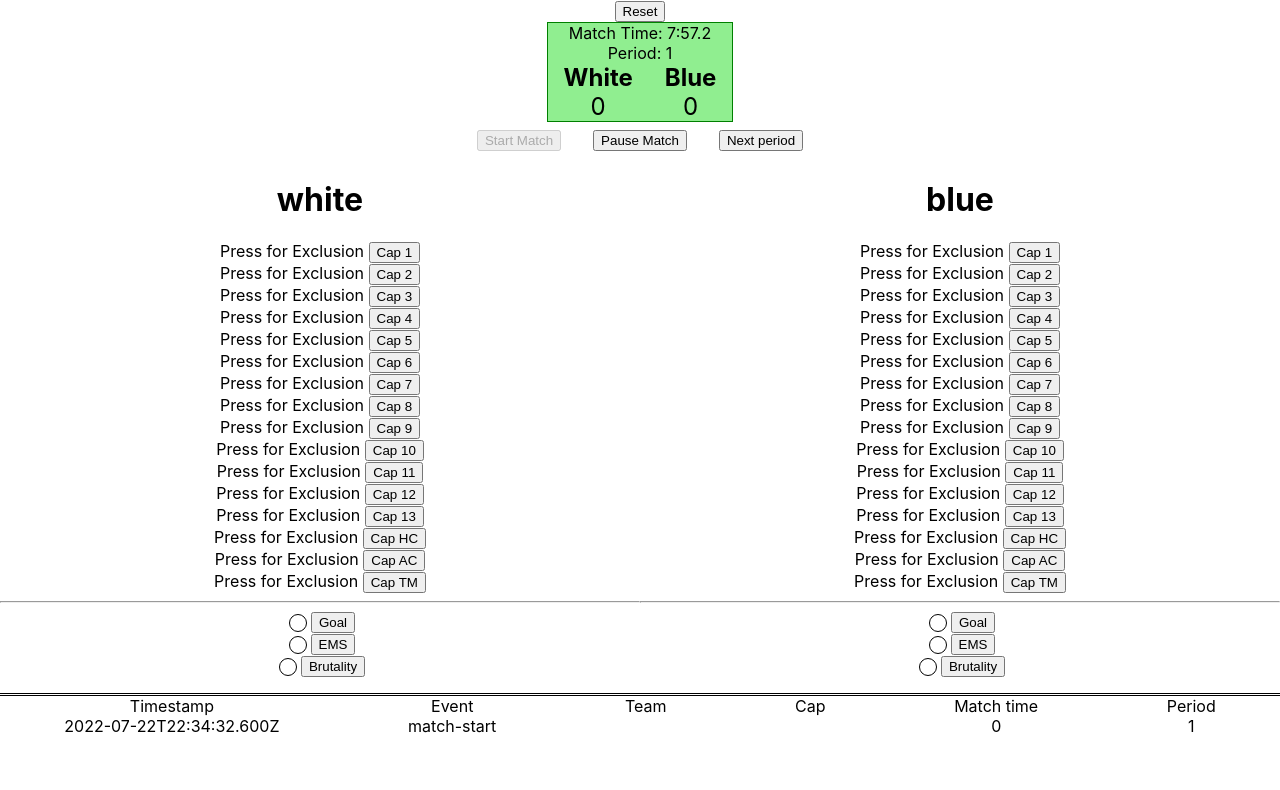
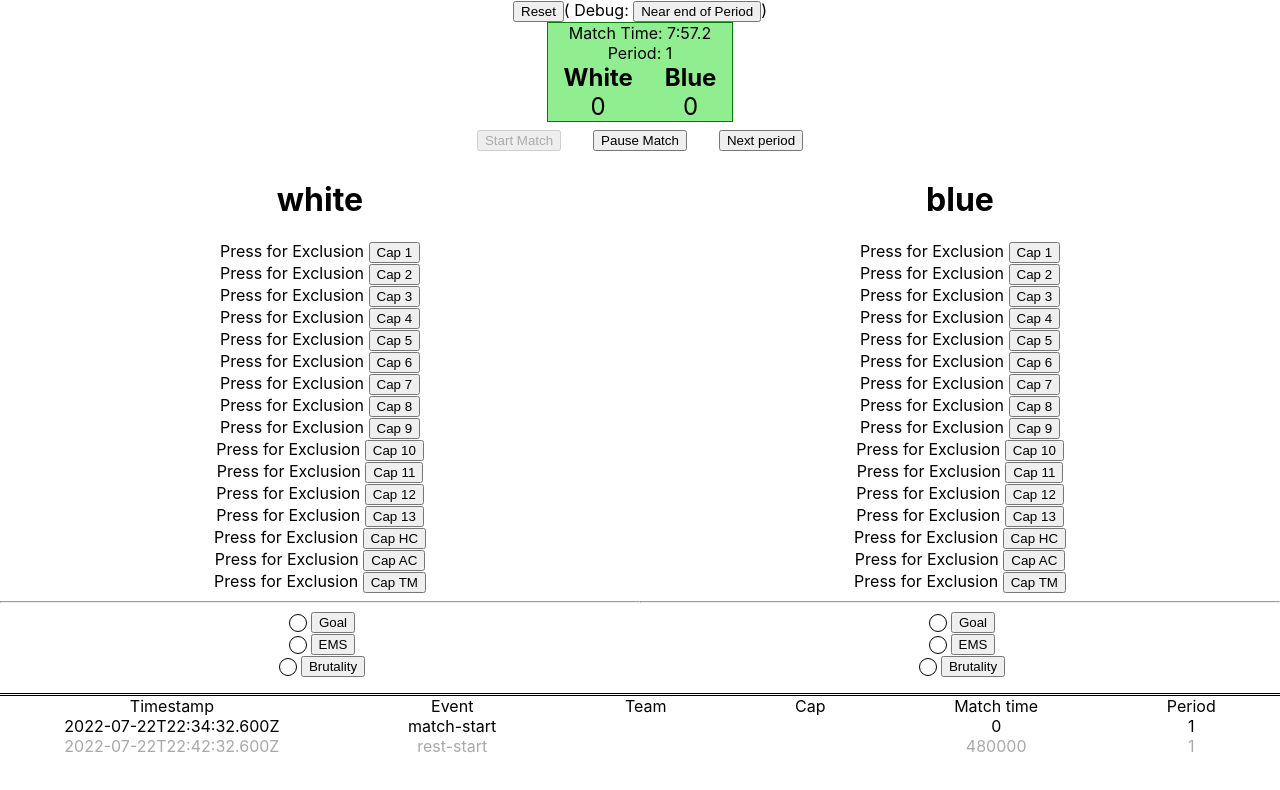
Before and after one commit to thecodeite/water-polo-scoreboard, a React (Create React App) app: page / in a window 1280 px wide. Both pictures are taken after a click on the button "Start Match". Shown: the top 790 px of the page. Built offline with nearby package versions, Linux system fonts and the light colour scheme.

Commit message:
Add rest period

```diff
--- a/src/App.scss
+++ b/src/App.scss
@@ -1,10 +1,3 @@
 .App {
   text-align: center;
 }
-
-.EventLog {
-  margin-top: 16px;
-  border-top: 3px double black;
-  display: grid;
-  grid-template-columns: repeat(6, auto);
-}
--- a/src/App.tsx
+++ b/src/App.tsx
@@ -5,6 +5,7 @@ import { GlobalControls } from './components/GlobalControls';
 import { TeamControls } from './components/TeamControls';
 import { EventLog } from './components/EventLog';
 import { reduceState, withMatchTime } from './reducers';
+import { stamp, startMatch } from './events';
 
 function App() {
   const [events, setEvents] = useState<GameEvent[]>([]);
@@ -16,10 +17,21 @@ function App() {
     setEvents([]);
   };
 
+  const resetToNeop = () => {
+    const sme = {
+      ...startMatch(),
+      timestamp: stamp() - 7.5 * 60 * 1000,
+    };
+    setEvents([sme]);
+  };
+
   return (
     <div className="App">
       <div>
         <button onClick={() => reset()}>Reset</button>
+        {'( Debug: '}
+        <button onClick={() => resetToNeop()}>Near end of Period</button>
+        {')'}
       </div>
       <ScorerScreen globalState={globalState} />
       <GlobalControls globalState={globalState} addEvent={addEvent} />
--- /dev/null
+++ b/src/components/EventLog.scss
@@ -0,0 +1,10 @@
+.EventLog {
+  margin-top: 16px;
+  border-top: 3px double black;
+  display: grid;
+  grid-template-columns: repeat(6, auto);
+
+  .v {
+    color: darkgrey;
+  }
+}
--- a/src/components/EventLog.tsx
+++ b/src/components/EventLog.tsx
@@ -1,4 +1,6 @@
 import React from 'react';
+
+import './EventLog.scss';
 
 export function EventLog({ events }: { events: GameEventWithMatchTime[] }) {
   return (
@@ -11,12 +13,12 @@ export function EventLog({ events }: { events: GameEventWithMatchTime[] }) {
       <div>Period</div>
       {events.map((event) => (
         <React.Fragment key={event.id}>
-          <div>{new Date(event.timestamp).toISOString()}</div>
-          <div>{event.name}</div>
-          <div>{event.team}</div>
-          <div>{event.cap}</div>
-          <div>{event.matchTime}</div>
-          <div>{event.period}</div>
+          <div className={event.isVirtual ? 'v' : undefined}>{new Date(event.timestamp).toISOString()}</div>
+          <div className={event.isVirtual ? 'v' : undefined}>{event.name}</div>
+          <div className={event.isVirtual ? 'v' : undefined}>{event.team}</div>
+          <div className={event.isVirtual ? 'v' : undefined}>{event.cap}</div>
+          <div className={event.isVirtual ? 'v' : undefined}>{event.matchTime}</div>
+          <div className={event.isVirtual ? 'v' : undefined}>{event.period}</div>
         </React.Fragment>
       ))}
     </div>
--- a/src/components/ScorerScreen.tsx
+++ b/src/components/ScorerScreen.tsx
@@ -17,8 +17,11 @@ export function ScorerScreen({ globalState }: { globalState: GlobalState }) {
     return () => clearInterval(h);
   }, [timeBeforePause, unPausedAt]);
 
-  const timeLeftSigned = 8 * 60 * 1000 - clock;
-  const sign = timeLeftSigned < 0 ? '-' : '';
+  let timeLeftSigned = 8 * 60 * 1000 - clock;
+  const inRest = timeLeftSigned < 0;
+  if (timeLeftSigned < -2 * 60 * 1000) {
+    timeLeftSigned = -2 * 60 * 1000;
+  }
   const timeLeft = Math.abs(timeLeftSigned);
   const minutes = Math.floor(timeLeft / 60000).toString();
   const seconds = Math.floor((timeLeft % 60000) / 1000)
@@ -29,9 +32,9 @@ export function ScorerScreen({ globalState }: { globalState: GlobalState }) {
   return (
     <div className="ScorerScreen">
       <div>
-        Match Time: {sign}
-        {minutes}:{seconds}.{tenths}
+        Match Time: {minutes}:{seconds}.{tenths}
       </div>
+      {inRest ? <div>Rest</div> : undefined}
       <div>Period: {period}</div>
       <div className="ScorerScreen-teams">
         <TeamStats clock={clock} title={'White'} teamStats={globalState.white} />
--- a/src/events.ts
+++ b/src/events.ts
@@ -3,49 +3,53 @@ export function stamp() {
 }
 
 let idState = 0;
-function nextId() {
+export function nextId() {
   idState = idState + 1;
   return `${idState}`.padStart(10, '0');
 }
 
+function baseEvent(): GameEventBase {
+  return {
+    id: nextId(),
+    name: 'base-event',
+    timestamp: stamp(),
+    isVirtual: false,
+  };
+}
+
 export function pauseMatch(): MatchPauseEvent {
   return {
-    id: nextId(),
+    ...baseEvent(),
     name: 'match-pause',
-    timestamp: stamp(),
   };
 }
 
 export function startMatch(): MatchStartEvent {
   return {
-    id: nextId(),
+    ...baseEvent(),
     name: 'match-start',
-    timestamp: stamp(),
   };
 }
 
 export function nextPeriod(): NextPeriodEvent {
   return {
-    id: nextId(),
+    ...baseEvent(),
     name: 'next-period',
-    timestamp: stamp(),
   };
 }
 
 export function goalScored(team: Team, cap: string): GoalScoredEvent {
   return {
-    id: nextId(),
+    ...baseEvent(),
     name: 'goal-scored',
-    timestamp: stamp(),
     team,
     cap,
   };
 }
 export function capPenelty(team: Team, cap: string): PeneltyEvent {
   return {
-    id: nextId(),
+    ...baseEvent(),
     name: 'penelty',
-    timestamp: stamp(),
     team,
     cap,
   };
@@ -53,9 +57,8 @@ export function capPenelty(team: Team, cap: string): PeneltyEvent {
 
 export function capReplacement(team: Team, cap: string): EmsEvent {
   return {
-    id: nextId(),
+    ...baseEvent(),
     name: 'ems',
-    timestamp: stamp(),
     team,
     cap,
   };
@@ -63,9 +66,8 @@ export function capReplacement(team: Team, cap: string): EmsEvent {
 
 export function capBrutality(team: Team, cap: string): BrutalityEvent {
   return {
-    id: nextId(),
+    ...baseEvent(),
     name: 'brutality',
-    timestamp: stamp(),
     team,
     cap,
   };
--- a/src/reducers.ts
+++ b/src/reducers.ts
@@ -1,3 +1,5 @@
+import { nextId } from './events';
+
 export function withMatchTime(events: GameEvent[]): GameEventWithMatchTime[] {
   interface ReducerState {
     timeBeforePause: number;
@@ -72,7 +74,24 @@ export function withMatchTime(events: GameEvent[]): GameEventWithMatchTime[] {
     },
     [initialState, []],
   );
-  return res[1];
+  const [state, eventWithMatchTime] = res;
+
+  if (state.unPausedAt) {
+    const timeLeft = 8 * 60 * 1000 - state.timeBeforePause;
+
+    const restStartEvent: RestStartEvent & { matchTime: number; period: number } = {
+      matchTime: 8 * 60 * 1000,
+      period: state.period,
+      name: 'rest-start',
+      id: nextId(),
+      timestamp: state.unPausedAt + timeLeft,
+      isVirtual: true,
+    };
+
+    eventWithMatchTime.push(restStartEvent);
+  }
+
+  return eventWithMatchTime;
 }
 
 export function reduceState(events: GameEventWithMatchTime[]) {
```
Also changed, not shown: src/types.d.ts (+16 -1 lines).
